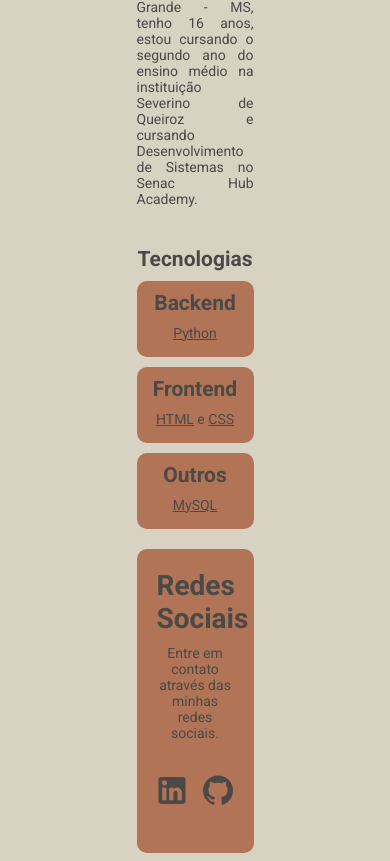
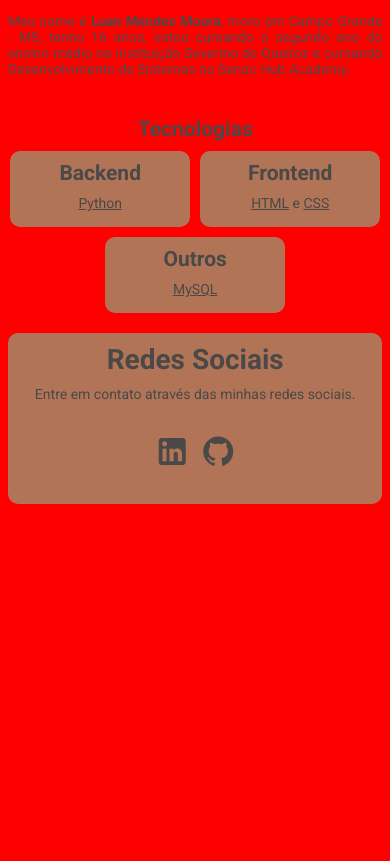
Before and after one commit to LuanMendesMoura/senac, a PHP site: page /css/03-portifolio/index.html in a window 390 px wide. Shown: the part 212-1073 px from the top of the page. After the commit the page ends 716 px from the top, so only its background shows below. Run offline with PHP 8.4, Linux system fonts and the light colour scheme.

Commit message:
testando commit do postifolio

```diff
--- a/css/03-portifolio/style.css
+++ b/css/03-portifolio/style.css
@@ -12,7 +12,7 @@ h1, h2, p, ul {
 }
 
 main {
-    width: 30vw;
+    width: 50vw;
     margin: 0 auto
 }
 
@@ -44,7 +44,7 @@ p {
 .card-container {
     display: flex;
     flex-wrap: wrap;
-    justify-content: space-between;
+    justify-content: center;
     grid-gap: 10px;
 }
 
@@ -71,8 +71,20 @@ a:-webkit-any-link {
     font-size: 36px;
     padding-top: 10px;
 }
+
 footer {
+    grid-gap: 10px;
     background-color: #B17457;
     border-radius: 10px;
-    padding: 20px;
+    padding: 10px;
 }
+
+@media (max-width: 690px ) {
+    body {
+        background-color: red;
+    }
+
+    main {
+        width: 96vw
+    }
+}
```
